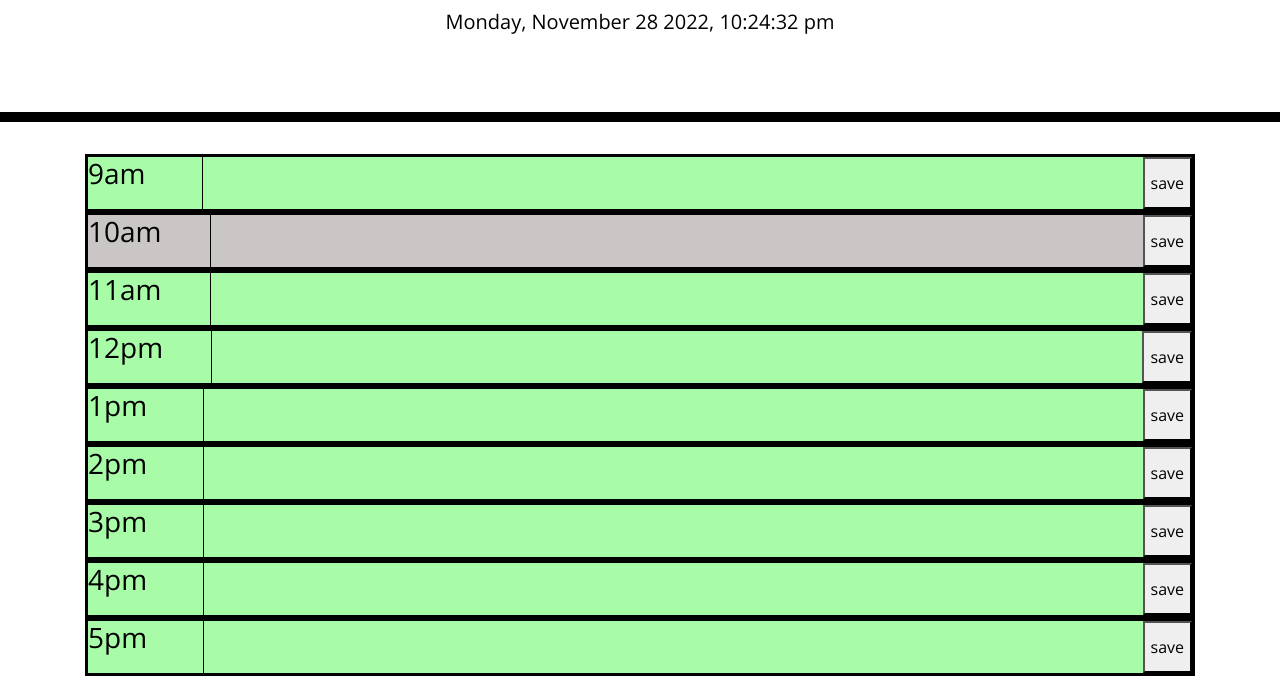
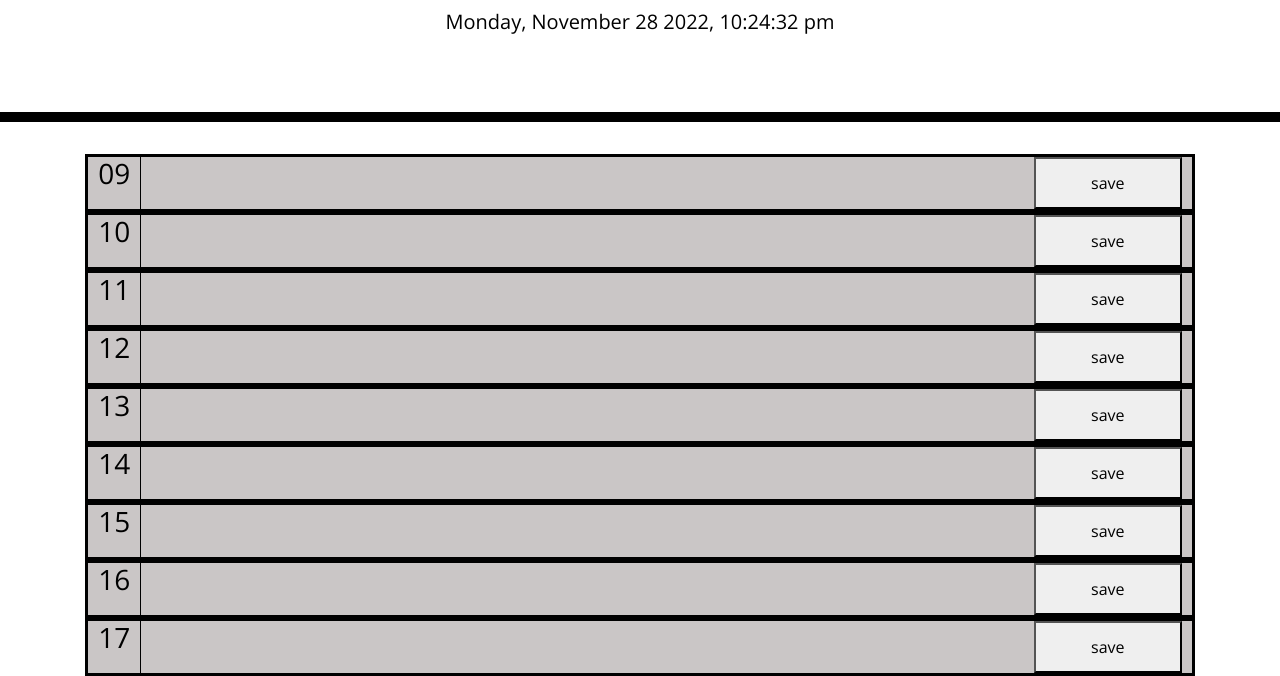
Before and after one commit to jajohnson0201/Schedule-Planner-05, a plain HTML site: page index.html in a window 1280 px wide. Shown: the part 182-858 px from the top of the page. Drawn offline with nearby package versions, Linux system fonts and the light colour scheme.

Commit message:
cleaned up code and set comments for functions

```diff
--- a/assets/style.css
+++ b/assets/style.css
@@ -73,10 +73,18 @@ textarea {
 .timeblock{
   display: flex;
   flex-direction: row;
-  justify-content: space-between;
+  justify-content: space-evenly;
   align-items: stretch;
   border-style: solid;
   border-color: #000000;
+}
+.save-button{
+  text-align: center;
+  flex-direction: row;
+  justify-content: center;
+
+  padding-left: 5%;
+  padding-right: 5%;
 }
 
 .description{
--- a/index.html
+++ b/index.html
@@ -31,55 +31,55 @@
     <main class="container">
       <!-- Timeblocks go here -->
       <section id="9am" class="timeblock">
-        <h3>9am</h3>
+        <h3>09</h3>
         <textarea class="description"> </textarea>
         <button class="save-button">save</button>
       </section>
 
       <section id="10am" class="timeblock">
-        <h3>10am</h3>
+        <h3>10</h3>
         <textarea class="description"> </textarea>
         <button class="save-button">save</button>
       </section>
 
       <section id="11am" class="timeblock">
-        <h3>11am</h3>
+        <h3>11</h3>
         <textarea class="description"> </textarea>
         <button class="save-button">save</button>
       </section>
 
       <section id="12pm" class="timeblock">
-        <h3>12pm</h3>
+        <h3>12</h3>
         <textarea class="description"> </textarea>
         <button class="save-button">save</button>
       </section>
 
       <section id="1pm" class="timeblock">
-        <h3>1pm</h3>
+        <h3>13</h3>
         <textarea class="description"> </textarea>
         <button class="save-button">save</button>
       </section>
 
       <section id="2pm" class="timeblock">
-        <h3>2pm</h3>
+        <h3>14</h3>
         <textarea class="description"> </textarea>
         <button class="save-button">save</button>
       </section>
 
       <section id="3pm" class="timeblock">
-        <h3>3pm</h3>
+        <h3>15</h3>
         <textarea class="description"> </textarea>
         <button class="save-button">save</button>
       </section>
 
       <section id="4pm" class="timeblock">
-        <h3>4pm</h3>
+        <h3>16</h3>
         <textarea class="description"> </textarea>
         <button class="save-button">save</button>
       </section>
 
       <section id="5pm" class="timeblock">
-        <h3>5pm</h3>
+        <h3>17</h3>
         <textarea class="description"> </textarea>
         <button class="save-button">save</button>
       </section>
--- a/script.js
+++ b/script.js
@@ -9,26 +9,15 @@ var three = $('#3pm');
 var four = $('#4pm');
 var five = $('#5pm');
 
-var times = {
-    9: nine,
-    10: ten,
-    11: eleven,
-    12: twelve,
-    1: one,
-    2: two,
-    3: three,
-    4: four,
-    5: five,
-}
-
 var scheduleContainer = $('.container');
 var description = $(".description");
 var saveButton = $('.save-button');
 var timeBlock = $('.timeblock');
 
-var currentHour = dayjs().format("ha");
+var currentHour = dayjs().hour();
 console.log(currentHour);
 
+//sets the current time on the page
 function displayTime() {
 var currentDay = $('#currentDay');
 var today = dayjs().format('dddd, MMMM D YYYY, h:mm:ss a');
@@ -36,48 +25,24 @@ currentDay.text(today);
 }
 setInterval(displayTime, 1000);
 console.log(nine[0].children[1]);
-//console.log(scheduleContainer);
-//console.log(scheduleContainer.children[0].children(0));
-//console.log(timeBlock);
 
+// saves new descriptions to local storage when save button is clicked
 function getDescription(event){
     event.preventDefault();
-    // var storedTimeblocks = JSON.parse(localStorage.getItem("new-timeblock"));
-    // if (storedTimeblocks = null){
-    //     storedTimeblocks = [];
-    // }
-    // console.log(storedTimeblocks);
+
     var btnClicked = $(event.target);
     var btnClckdParent = btnClicked.parent();
     var textContent = btnClckdParent.children("textarea")[0].value;
     var selectedTimeblock = btnClckdParent[0].children[0].textContent;
-    // var newObj = {
-    //     text: textContent,
-    //     timeSelected: selectedTimeblock,
-    // }
-    // var newTimeBlock = [];
-    // var storedTimeBlockObj = storedTimeblocks[0];
-    // newTimeBlock.push(storedTimeBlockObj);
-    // newTimeBlock.push(newObj);
-    // var results = newTimeBlock.filter(element => {
-    //     return element !== null;
-    // });
-    // console.log(results);
+
     localStorage.setItem(selectedTimeblock, JSON.stringify(textContent));
 
-// get the text area
-//          filter on children (just for text area) e.g. x.children('textarea')
-//          get value of the text area
-//  access local storage
-//          find entry for the selected hour
-//          replace if exists, create if  doesn't exist
-//          resave to local storage
     console.log(btnClicked);
     console.log(btnClckdParent[0].children[0].textContent);
     console.log (btnClckdParent.children("textarea")[0].value);
-   // console.log(newTimeBlock);
 }
 
+// sets saved descriptions for schedules timeblocks
 function getSavedDescription(){
     var nineam = JSON.parse(localStorage.getItem("9am"));
     var tenam = JSON.parse(localStorage.getItem("10am"));
@@ -116,63 +81,32 @@ function getSavedDescription(){
     if(fivepm !== null){
         five[0].children[1].textContent = fivepm
     }
-    //var textAreaContent = pastTimeBlocks.text;
-    //console.log(pastTimeBlocks.timeSelected);
-    // for(var y = 0; y < pastTimeBlocks.length; y++){
-    // }
-    // return textAreaContent;
-
-//console.log(textAreaContent);
-
-// if(pastTimeBlocks !== null){
-//  //var textAreaContent = pastTimeBlocks[y].text;
-//     for(var x = 0; x < timeBlock.length ; x ++){
-//         if(pastTimeBlocks.length = 1){
-//             timeBlock[x].children[1].textContent  = textAreaContent
-//         }
-//         else if
-//         (timeBlock[x].children[0].textContent === pastTimeBlocks.timeSelected){
-//             timeBlock[x].children[1].textContent  = textAreaContent;
-//         }
-
-//     }
-// }
 }
-
 getSavedDescription();
 
-//console.log(timeBlock);
+// sets background color of each timeblock
 function setTimeblockBackground(){
     for(var i = 0; i < timeBlock.length ; i ++){
-        // console.log(timeBlock[i].children[0].textContent);
-        // console.log(currentHour);
-        // console.log(timeBlock[i].children[0].textContent<currentHour);
 
-        if(timeBlock[i].children[0].textContent === currentHour){
+        if(parseInt(timeBlock[i].children[0].textContent) === currentHour){
             timeBlock[i].classList.add('present');
             timeBlock[i].classList.remove('future');
             timeBlock[i].classList.remove('past');
-        } else if (timeBlock[i].children[0].textContent < currentHour) {
+        } else if (parseInt(timeBlock[i].children[0].textContent) < currentHour) {
             timeBlock[i].classList.add('past');
             timeBlock[i].classList.remove('present');
             timeBlock[i].classList.remove('future');
         }
-         else if (timeBlock[i].children[0].textContent > currentHour){
+         else if (parseInt(timeBlock[i].children[0].textContent) > currentHour){
             timeBlock[i].classList.add('future');
             timeBlock[i].classList.remove('present');
             timeBlock[i].classList.remove('past');
          }
     }
-//            if(timeBlock[0]< currentHour){
-//             timeBlock[0].classList.add('past');
-//             timeBlock[0].classList.remove('present');
-//             timeBlock[0].classList.remove('future');
-// }
+
 }
 setTimeblockBackground();
 //setInterval(setTimeblockBackground, 1000);
 
+// event listener for saved button clicked
 saveButton.on("click", getDescription);
-
-// why is 9am always set as future?
-// how do i get multiple objects out of local storage to print out to the page?
```
